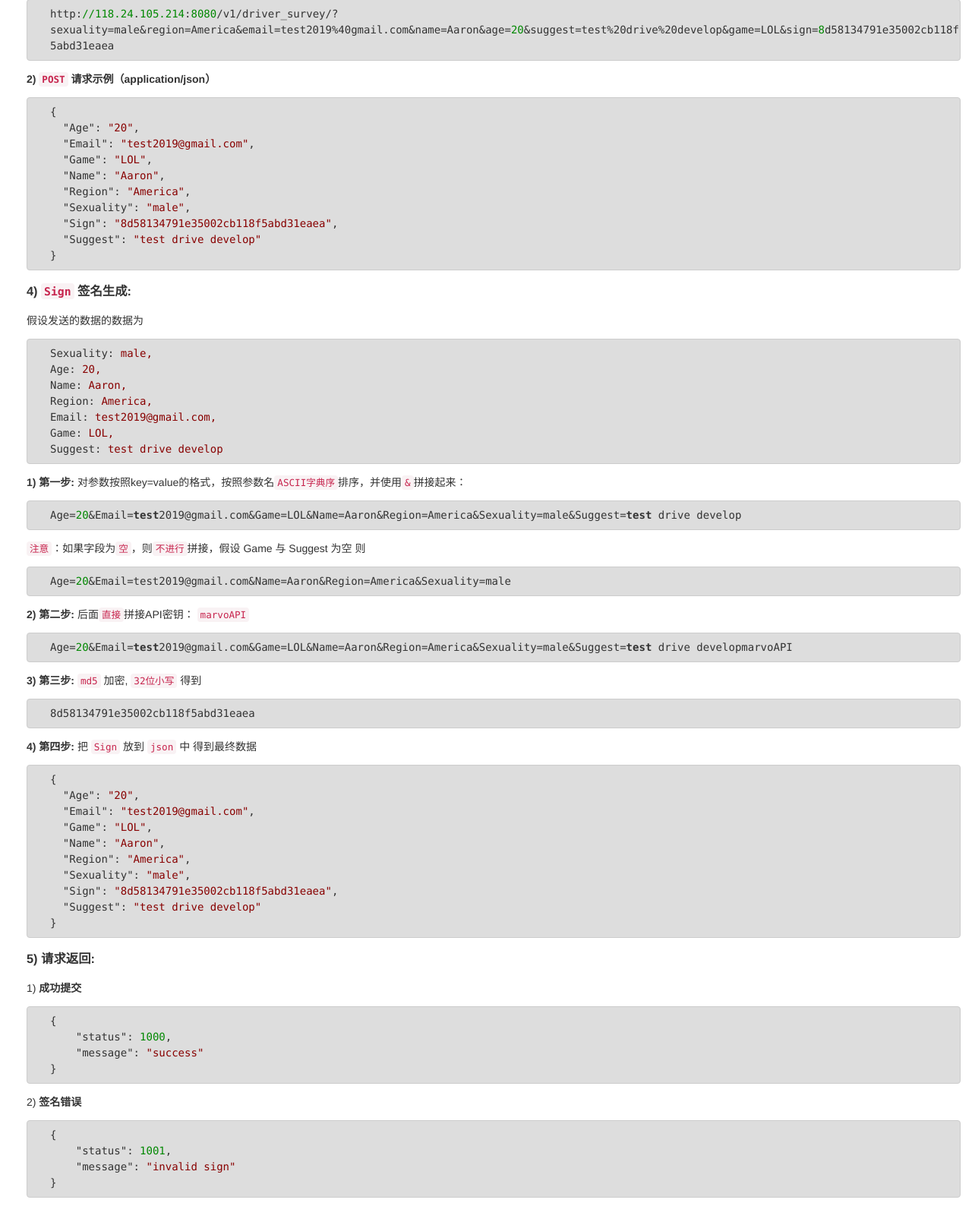
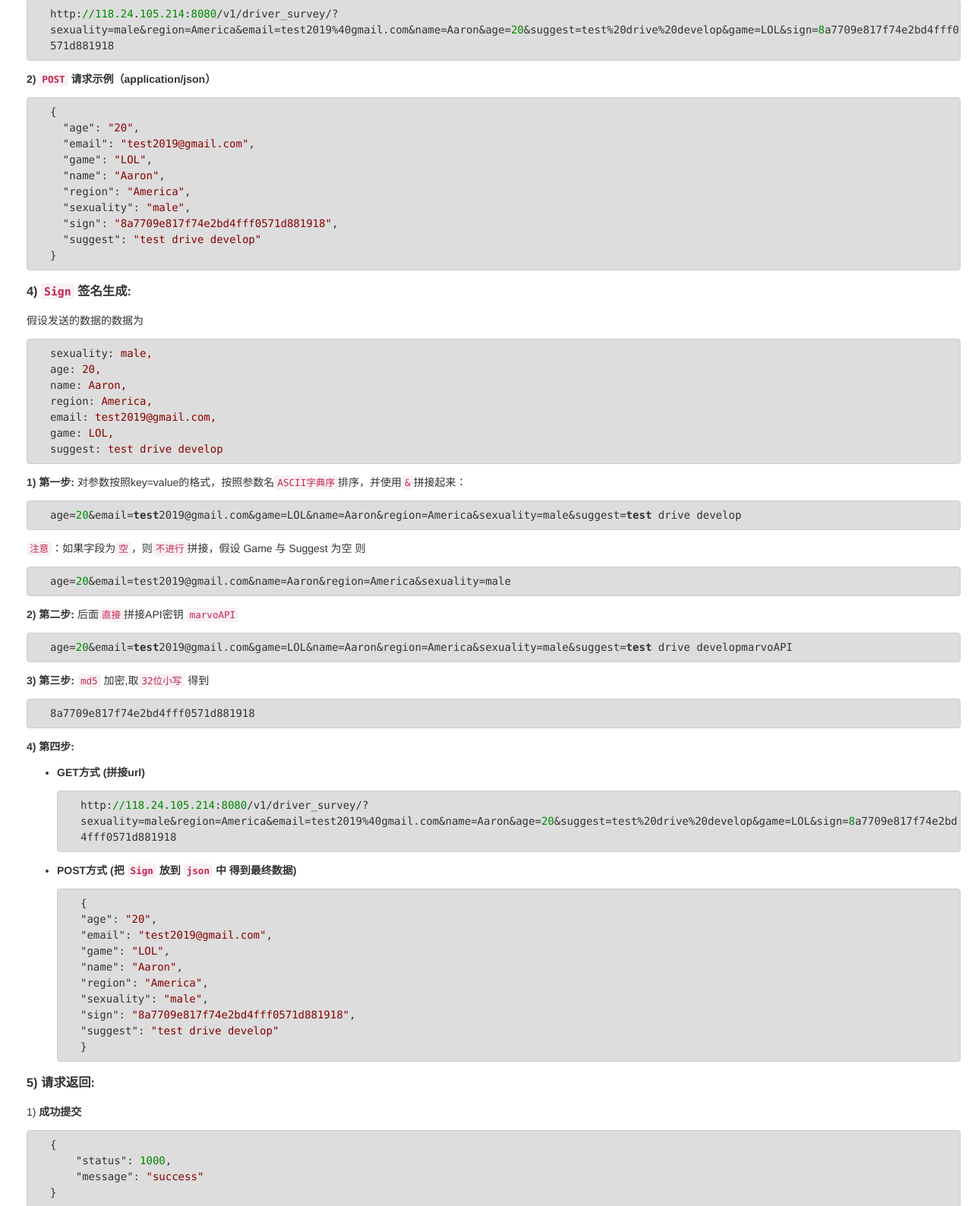
Before and after one commit to Luckylewin/marvo, a plain HTML site: page swagger/index.html in a window 1280 px wide. Shown: the part 844-2432 px from the top of the page at 76% size. Drawn offline with Linux system fonts and the light colour scheme.

Commit message:
更新文档

```diff
--- a/swagger/index.html
+++ b/swagger/index.html
@@ -711,7 +711,7 @@ blockquote {
 </blockquote>
 <h3 id="2-">2) 在线测试：</h3>
 <blockquote>
-<p> <a href="http://118.24.105.214:8080/swagger/#/driver_survey">http://118.24.105.214:8080/swagger/#/driver_survey</a></p>
+<p> <a href="http://118.24.105.214:8080/swagger/swagger.html#/driver_survey">http://118.24.105.214:8080/swagger/swagger.html#/driver_survey</a></p>
 </blockquote>
 <h3 id="3-">3) 接口描述：</h3>
 <ul>
@@ -790,47 +790,54 @@ blockquote {
 </table>
 <h3 id="4-">4) 请求示例:</h3>
 <p><strong>1）<code>GET</code> 请求示例</strong></p>
-<pre><code>http:<span class="hljs-regexp">//</span><span class="hljs-number">118.24</span>.<span class="hljs-number">105.214</span>:<span class="hljs-number">8080</span>/v1/driver_survey/?sexuality=male&amp;region=America&amp;email=test2019<span class="hljs-variable">%40gmail</span>.com&amp;name=Aaron&amp;age=<span class="hljs-number">20</span>&amp;suggest=test<span class="hljs-variable">%20drive</span><span class="hljs-variable">%20develop</span>&amp;game=LOL&amp;sign=<span class="hljs-number">8</span>d58134791e35002cb118f5abd31eaea
+<pre><code>http:<span class="hljs-regexp">//</span><span class="hljs-number">118.24</span>.<span class="hljs-number">105.214</span>:<span class="hljs-number">8080</span>/v1/driver_survey/?sexuality=male&amp;region=America&amp;email=test2019<span class="hljs-variable">%40gmail</span>.com&amp;name=Aaron&amp;age=<span class="hljs-number">20</span>&amp;suggest=test<span class="hljs-variable">%20drive</span><span class="hljs-variable">%20develop</span>&amp;game=LOL&amp;sign=<span class="hljs-number">8</span>a7709e817f74e2bd4fff0571d881918
 </code></pre><p><strong>2) <code>POST</code> 请求示例（application/json）</strong></p>
 <pre><code>{
-  "<span class="hljs-attribute">Age</span>": <span class="hljs-value"><span class="hljs-string">"20"</span></span>,
-  "<span class="hljs-attribute">Email</span>": <span class="hljs-value"><span class="hljs-string">"test2019@gmail.com"</span></span>,
-  "<span class="hljs-attribute">Game</span>": <span class="hljs-value"><span class="hljs-string">"LOL"</span></span>,
-  "<span class="hljs-attribute">Name</span>": <span class="hljs-value"><span class="hljs-string">"Aaron"</span></span>,
-  "<span class="hljs-attribute">Region</span>": <span class="hljs-value"><span class="hljs-string">"America"</span></span>,
-  "<span class="hljs-attribute">Sexuality</span>": <span class="hljs-value"><span class="hljs-string">"male"</span></span>,
-  "<span class="hljs-attribute">Sign</span>": <span class="hljs-value"><span class="hljs-string">"8d58134791e35002cb118f5abd31eaea"</span></span>,
-  "<span class="hljs-attribute">Suggest</span>": <span class="hljs-value"><span class="hljs-string">"test drive develop"</span>
+  "<span class="hljs-attribute">age</span>": <span class="hljs-value"><span class="hljs-string">"20"</span></span>,
+  "<span class="hljs-attribute">email</span>": <span class="hljs-value"><span class="hljs-string">"test2019@gmail.com"</span></span>,
+  "<span class="hljs-attribute">game</span>": <span class="hljs-value"><span class="hljs-string">"LOL"</span></span>,
+  "<span class="hljs-attribute">name</span>": <span class="hljs-value"><span class="hljs-string">"Aaron"</span></span>,
+  "<span class="hljs-attribute">region</span>": <span class="hljs-value"><span class="hljs-string">"America"</span></span>,
+  "<span class="hljs-attribute">sexuality</span>": <span class="hljs-value"><span class="hljs-string">"male"</span></span>,
+  "<span class="hljs-attribute">sign</span>": <span class="hljs-value"><span class="hljs-string">"8a7709e817f74e2bd4fff0571d881918"</span></span>,
+  "<span class="hljs-attribute">suggest</span>": <span class="hljs-value"><span class="hljs-string">"test drive develop"</span>
 </span>}
 </code></pre><h3 id="4-sign-">4) <code>Sign</code> 签名生成:</h3>
 <p>假设发送的数据的数据为</p>
-<pre><code><span class="hljs-attribute">Sexuality</span>: <span class="hljs-string">male,</span>
-<span class="hljs-attribute">Age</span>: <span class="hljs-string">20,</span>
-<span class="hljs-attribute">Name</span>: <span class="hljs-string">Aaron,</span>
-<span class="hljs-attribute">Region</span>: <span class="hljs-string">America,</span>
-<span class="hljs-attribute">Email</span>: <span class="hljs-string">test2019@gmail.com,</span>
-<span class="hljs-attribute">Game</span>: <span class="hljs-string">LOL,</span>
-<span class="hljs-attribute">Suggest</span>: <span class="hljs-string">test drive develop</span>
+<pre><code><span class="hljs-attribute">sexuality</span>: <span class="hljs-string">male,</span>
+<span class="hljs-attribute">age</span>: <span class="hljs-string">20,</span>
+<span class="hljs-attribute">name</span>: <span class="hljs-string">Aaron,</span>
+<span class="hljs-attribute">region</span>: <span class="hljs-string">America,</span>
+<span class="hljs-attribute">email</span>: <span class="hljs-string">test2019@gmail.com,</span>
+<span class="hljs-attribute">game</span>: <span class="hljs-string">LOL,</span>
+<span class="hljs-attribute">suggest</span>: <span class="hljs-string">test drive develop</span>
 </code></pre><p><strong>1) 第一步: </strong>对参数按照key=value的格式，按照参数名<code>ASCII字典序</code>排序，并使用<code>&amp;</code>拼接起来：</p>
-<pre><code>Age=<span class="hljs-number">20</span>&amp;Email=<span class="hljs-built_in">test</span>2019@gmail.com&amp;Game=LOL&amp;Name=Aaron&amp;Region=America&amp;Sexuality=male&amp;Suggest=<span class="hljs-built_in">test</span> drive develop
+<pre><code>age=<span class="hljs-number">20</span>&amp;email=<span class="hljs-built_in">test</span>2019@gmail.com&amp;game=LOL&amp;name=Aaron&amp;region=America&amp;sexuality=male&amp;suggest=<span class="hljs-built_in">test</span> drive develop
 </code></pre><p><code>注意</code>：如果字段为<code>空</code>，则<code>不进行</code>拼接，假设 Game 与 Suggest 为空 则</p>
-<pre><code><span class="hljs-setting">Age=<span class="hljs-value"><span class="hljs-number">20</span>&amp;Email=test2019@gmail.com&amp;Name=Aaron&amp;Region=America&amp;Sexuality=male</span></span>
-</code></pre><p><strong>2) 第二步: </strong>后面<code>直接</code>拼接API密钥： <code>marvoAPI</code></p>
-<pre><code>Age=<span class="hljs-number">20</span>&amp;Email=<span class="hljs-built_in">test</span>2019@gmail.com&amp;Game=LOL&amp;Name=Aaron&amp;Region=America&amp;Sexuality=male&amp;Suggest=<span class="hljs-built_in">test</span> drive developmarvoAPI
-</code></pre><p><strong>3) 第三步: </strong> <code>md5</code> 加密, <code>32位小写</code> 得到</p>
-<pre><code>8d58134791e35002cb118f5abd31eaea
-</code></pre><p><strong>4) 第四步: </strong> 把 <code>Sign</code> 放到 <code>json</code> 中 得到最终数据</p>
+<pre><code><span class="hljs-setting">age=<span class="hljs-value"><span class="hljs-number">20</span>&amp;email=test2019@gmail.com&amp;name=Aaron&amp;region=America&amp;sexuality=male</span></span>
+</code></pre><p><strong>2) 第二步: </strong>后面<code>直接</code>拼接API密钥 <code>marvoAPI</code></p>
+<pre><code>age=<span class="hljs-number">20</span>&amp;email=<span class="hljs-built_in">test</span>2019@gmail.com&amp;game=LOL&amp;name=Aaron&amp;region=America&amp;sexuality=male&amp;suggest=<span class="hljs-built_in">test</span> drive developmarvoAPI
+</code></pre><p><strong>3) 第三步: </strong> <code>md5</code> 加密,取<code>32位小写</code> 得到</p>
+<pre><code>8a7709e817f74e2bd4fff0571d881918
+</code></pre><p><strong>4) 第四步: </strong></p>
+<ul>
+<li><p><strong>GET方式 (拼接url)</strong></p>
+<pre><code>http:<span class="hljs-regexp">//</span><span class="hljs-number">118.24</span>.<span class="hljs-number">105.214</span>:<span class="hljs-number">8080</span>/v1/driver_survey/?sexuality=male&amp;region=America&amp;email=test2019<span class="hljs-variable">%40gmail</span>.com&amp;name=Aaron&amp;age=<span class="hljs-number">20</span>&amp;suggest=test<span class="hljs-variable">%20drive</span><span class="hljs-variable">%20develop</span>&amp;game=LOL&amp;sign=<span class="hljs-number">8</span>a7709e817f74e2bd4fff0571d881918
+</code></pre></li>
+<li><p><strong>POST方式 (把 <code>Sign</code> 放到 <code>json</code> 中 得到最终数据)</strong> </p>
 <pre><code>{
-  "<span class="hljs-attribute">Age</span>": <span class="hljs-value"><span class="hljs-string">"20"</span></span>,
-  "<span class="hljs-attribute">Email</span>": <span class="hljs-value"><span class="hljs-string">"test2019@gmail.com"</span></span>,
-  "<span class="hljs-attribute">Game</span>": <span class="hljs-value"><span class="hljs-string">"LOL"</span></span>,
-  "<span class="hljs-attribute">Name</span>": <span class="hljs-value"><span class="hljs-string">"Aaron"</span></span>,
-  "<span class="hljs-attribute">Region</span>": <span class="hljs-value"><span class="hljs-string">"America"</span></span>,
-  "<span class="hljs-attribute">Sexuality</span>": <span class="hljs-value"><span class="hljs-string">"male"</span></span>,
-  "<span class="hljs-attribute">Sign</span>": <span class="hljs-value"><span class="hljs-string">"8d58134791e35002cb118f5abd31eaea"</span></span>,
-  "<span class="hljs-attribute">Suggest</span>": <span class="hljs-value"><span class="hljs-string">"test drive develop"</span>
+"<span class="hljs-attribute">age</span>": <span class="hljs-value"><span class="hljs-string">"20"</span></span>,
+"<span class="hljs-attribute">email</span>": <span class="hljs-value"><span class="hljs-string">"test2019@gmail.com"</span></span>,
+"<span class="hljs-attribute">game</span>": <span class="hljs-value"><span class="hljs-string">"LOL"</span></span>,
+"<span class="hljs-attribute">name</span>": <span class="hljs-value"><span class="hljs-string">"Aaron"</span></span>,
+"<span class="hljs-attribute">region</span>": <span class="hljs-value"><span class="hljs-string">"America"</span></span>,
+"<span class="hljs-attribute">sexuality</span>": <span class="hljs-value"><span class="hljs-string">"male"</span></span>,
+"<span class="hljs-attribute">sign</span>": <span class="hljs-value"><span class="hljs-string">"8a7709e817f74e2bd4fff0571d881918"</span></span>,
+"<span class="hljs-attribute">suggest</span>": <span class="hljs-value"><span class="hljs-string">"test drive develop"</span>
 </span>}
-</code></pre><h3 id="5-">5) 请求返回:</h3>
+</code></pre></li>
+</ul>
+<h3 id="5-">5) 请求返回:</h3>
 <p>1) <strong>成功提交</strong></p>
 <pre><code>{
     "<span class="hljs-attribute">status</span>": <span class="hljs-value"><span class="hljs-number">1000</span></span>,
```
